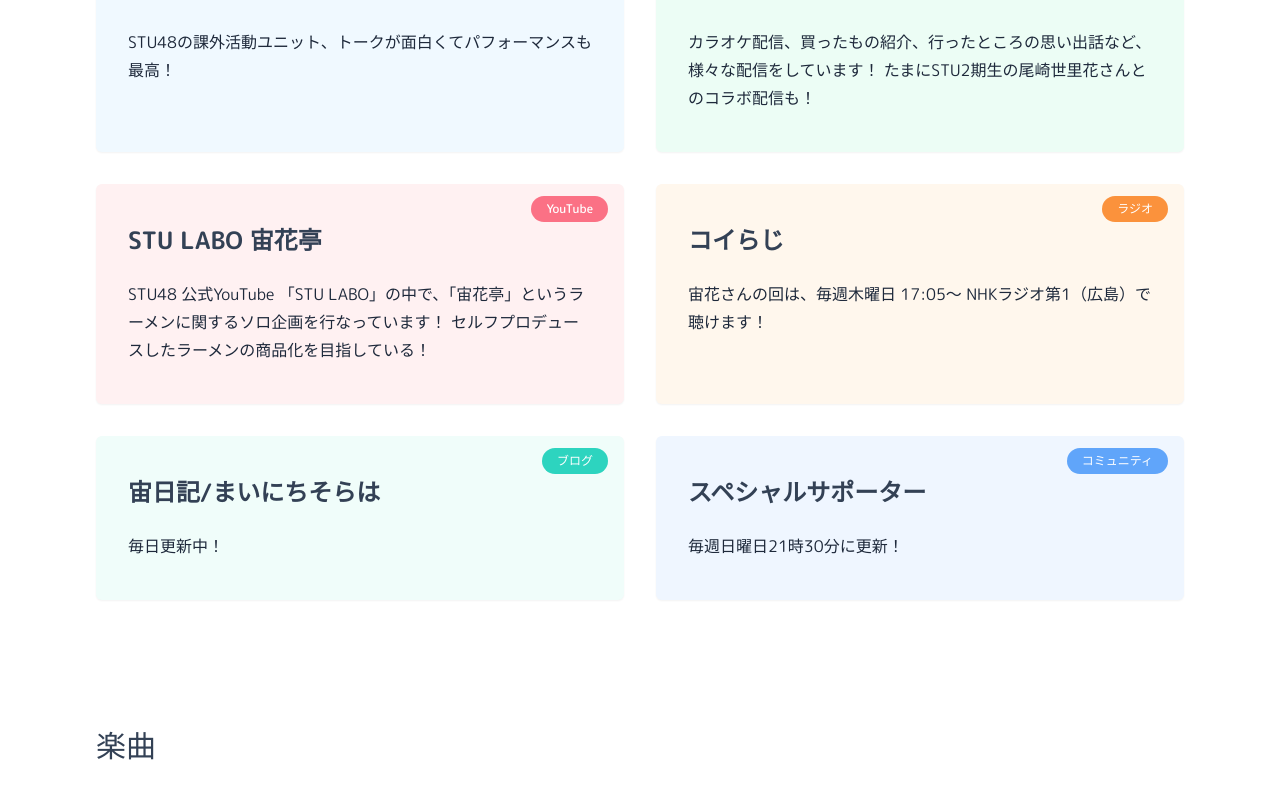
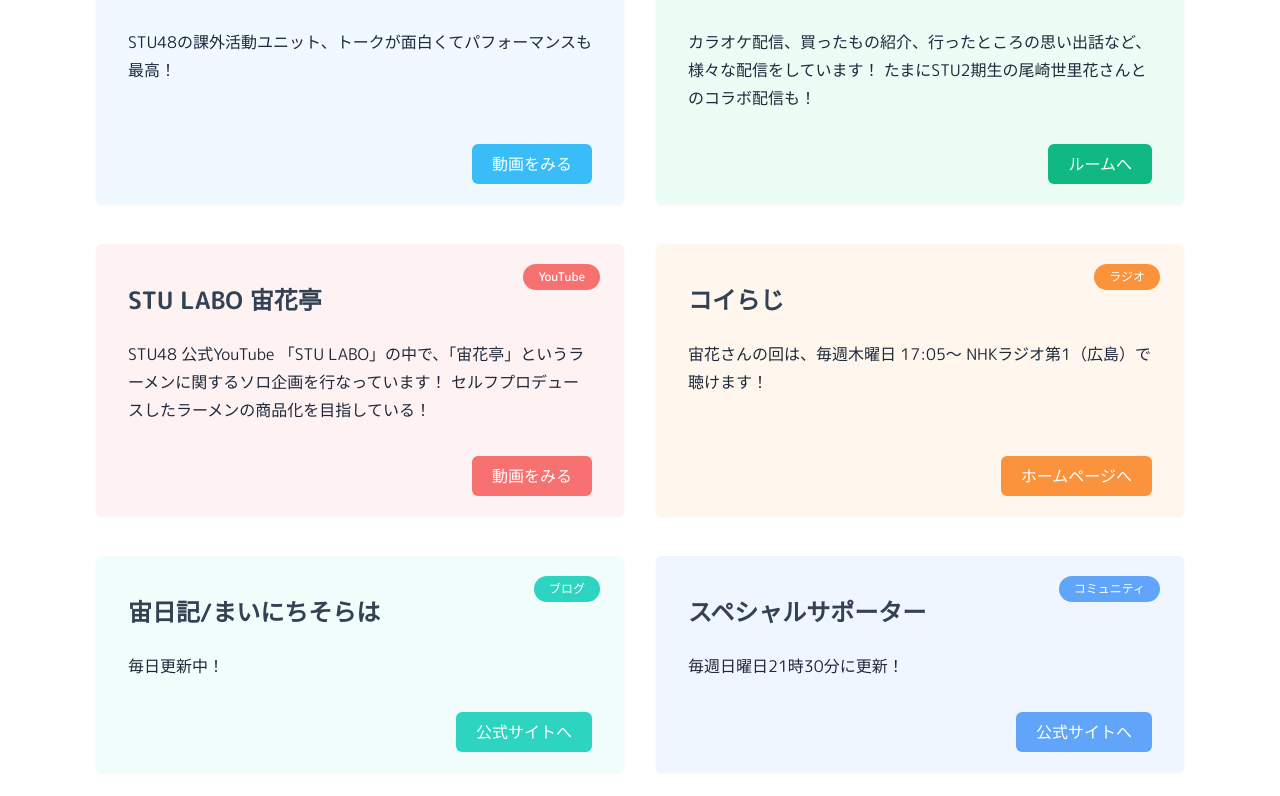
Before and after one commit to melodyclue/soraha, a Next.js app: page / in a window 1280 px wide. Shown: the part 1223-2019 px from the top of the page. Built offline with nearby package versions, Linux system fonts and the light colour scheme; no server answers; what prettier-plugin-tailwindcss would draw is missing.

Commit message:
fix arrange

```diff
--- a/app/page.tsx
+++ b/app/page.tsx
@@ -84,111 +84,170 @@
         </div>
 
         <section className="pb-20 pt-10 md:pb-32 md:pt-20">
-          <div className="grod-col-1 grid gap-8 md:grid-cols-2">
-            <div className="relative rounded-md bg-sky-50 px-3 py-10 shadow-sm md:px-8">
-              <a
-                href="https://sp.stu48.com/feature/rikujou_teamunit_miker_fs"
+          <div className="grod-col-1 grid gap-y-10 gap-x-8 md:grid-cols-2">
+            <div className="relative rounded-md bg-sky-50 px-3 pt-10 pb-5 shadow-sm md:px-8 flex flex-col">
+              {/* <a
+                href="https://youtu.be/fmMdUw9vPzw"
                 className="absolute inset-0"
                 target="_blank"
                 rel="noopener noreferrer"
-              ></a>
-              <Badge className="absolute right-4 top-3 bg-sky-400 text-white">
+              ></a> */}
+              <Badge className="absolute right-6 top-5 bg-sky-400 text-white">
                 ユニット
               </Badge>
               <h3 className="mb-6 text-xl font-semibold text-slate-700 md:text-2xl">
                 MiKER!
               </h3>
-              <p className="break-words leading-7">
+              <p className="break-words leading-7 flex-1">
                 STU48の課外活動ユニット、トークが面白くてパフォーマンスも最高！
               </p>
+              <div className="flex justify-end mt-4">
+                <a
+                  href="https://youtu.be/fmMdUw9vPzw"
+                  className="bg-sky-400 text-white px-5 py-2 rounded-md mt-4 inline-block font-medium text-sm md:text-base"
+                  target="_blank"
+                  rel="noopener noreferrer"
+                >
+                  動画をみる
+                </a>
+              </div>
             </div>
-            <div className="relative rounded-md bg-emerald-50 px-3 py-10 shadow-sm md:px-8">
-              <a
+            <div className="relative rounded-md bg-emerald-50 px-3 pt-10 pb-5 shadow-sm md:px-8 flex flex-col">
+              {/* <a
                 href="https://www.showroom-live.com/r/48_SHINANO_SORAHA"
                 className="absolute inset-0"
                 target="_blank"
                 rel="noopener noreferrer"
-              ></a>
-              <Badge className="absolute right-4 top-3 bg-emerald-500 text-white">
+              ></a> */}
+              <Badge className="absolute right-6 top-5 bg-emerald-500 text-white">
                 配信
               </Badge>
               <h3 className="mb-6 text-xl font-semibold text-slate-700 md:text-2xl">
                 SHOWROOM
               </h3>
-              <p className="break-words leading-7">
+              <p className="break-words leading-7 flex-1">
                 カラオケ配信、買ったもの紹介、行ったところの思い出話など、様々な配信をしています！
                 たまにSTU2期生の尾崎世里花さんとのコラボ配信も！
               </p>
+              <div className="flex justify-end mt-4">
+                <a
+                  href="https://www.showroom-live.com/r/48_SHINANO_SORAHA"
+                  className="bg-emerald-500 text-white px-5 py-2 rounded-md mt-4 inline-block font-medium text-sm md:text-base"
+                  target="_blank"
+                  rel="noopener noreferrer"
+                >
+                  ルームへ
+                </a>
+              </div>
             </div>
-            <div className="relative rounded-md bg-rose-50 px-3 py-10 shadow-sm md:px-8">
-              <a
+            <div className="relative rounded-md bg-red-50 px-3 pt-10 pb-5 shadow-sm md:px-8 flex flex-col">
+              {/* <a
                 href="https://www.youtube.com/playlist?list=PLgH27eqLR8Y8czJOH_mH9nOKaDQEn-7JS"
                 className="absolute inset-0"
                 target="_blank"
                 rel="noopener noreferrer"
-              ></a>
-              <Badge className="absolute right-4 top-3 bg-rose-400 text-white">
+              ></a> */}
+              <Badge className="absolute right-6 top-5 bg-red-400 text-white">
                 YouTube
               </Badge>
               <h3 className="mb-6 text-xl font-semibold text-slate-700 md:text-2xl">
                 STU LABO 宙花亭
               </h3>
-              <p className="break-words leading-7">
+              <p className="break-words leading-7 flex-1">
                 STU48 公式YouTube 「STU
                 LABO」の中で、「宙花亭」というラーメンに関するソロ企画を行なっています！
                 セルフプロデュースしたラーメンの商品化を目指している！
               </p>
+              <div className="flex justify-end mt-4">
+                <a
+                  href="https://www.youtube.com/playlist?list=PLgH27eqLR8Y8czJOH_mH9nOKaDQEn-7JS"
+                  className="bg-red-400 text-white px-5 py-2 rounded-md mt-4 inline-block font-medium text-sm md:text-base"
+                  target="_blank"
+                  rel="noopener noreferrer"
+                >
+                  動画をみる
+                </a>
+              </div>
             </div>
-            <div className="relative rounded-md bg-orange-50 px-3 py-10 shadow-sm md:px-8">
-              <a
+            <div className="relative rounded-md bg-orange-50 px-3 pt-10 pb-5 shadow-sm md:px-8 flex flex-col">
+              {/* <a
                 href="https://www.nhk.jp/p/koiraji/rs/Q7L6MXWKGL/"
                 className="absolute inset-0"
                 target="_blank"
                 rel="noopener noreferrer"
-              ></a>
-              <Badge className="absolute right-4 top-3 bg-orange-400 text-white">
+              ></a> */}
+              <Badge className="absolute right-6 top-5 bg-orange-400 text-white">
                 ラジオ
               </Badge>
               <h3 className="mb-6 text-xl font-semibold text-slate-700 md:text-2xl">
                 コイらじ
               </h3>
-              <p className="break-words leading-7">
+              <p className="break-words leading-7 flex-1">
                 宙花さんの回は、毎週木曜日 17:05〜
                 NHKラジオ第1（広島）で聴けます！
               </p>
+              <div className="flex justify-end mt-4">
+                <a
+                  href="https://www.nhk.jp/p/koiraji/rs/Q7L6MXWKGL/"
+                  className="bg-orange-400 text-white px-5 py-2 rounded-md mt-4 inline-block font-medium text-sm md:text-base"
+                  target="_blank"
+                  rel="noopener noreferrer"
+                >
+                  ホームページへ
+                </a>
+              </div>
             </div>
-            <div className="relative rounded-md bg-teal-50 px-3 py-10 shadow-sm md:px-8">
-              <a
+            <div className="relative rounded-md bg-teal-50 px-3 pt-10 pb-5 shadow-sm md:px-8 flex flex-col">
+              {/* <a
                 href="https://sp.stu48.com/"
                 className="absolute inset-0"
                 target="_blank"
                 rel="noopener noreferrer"
-              ></a>
-              <Badge className="absolute right-4 top-3 bg-teal-400 text-white">
+              ></a> */}
+              <Badge className="absolute right-6 top-5 bg-teal-400 text-white">
                 ブログ
               </Badge>
               <h3 className="mb-6 text-xl font-semibold text-slate-700 md:text-2xl">
                 宙日記/まいにちそらは
               </h3>
-              <p className="break-words leading-7">毎日更新中！</p>
+              <p className="break-words leading-7 flex-1">毎日更新中！</p>
+              <div className="flex justify-end mt-4">
+                <a
+                  href="https://sp.stu48.com/"
+                  className="bg-teal-400 text-white px-5 py-2 rounded-md mt-4 inline-block font-medium text-sm md:text-base"
+                  target="_blank"
+                  rel="noopener noreferrer"
+                >
+                  公式サイトへ
+                </a>
+              </div>
             </div>
-            <div className="relative rounded-md bg-blue-50 px-3 py-10 shadow-sm md:px-8">
-              {" "}
+            <div className="relative rounded-md bg-blue-50 px-3 pt-10 pb-5 shadow-sm md:px-8 flex flex-col">
               <a
                 href="https://stu48-specialsupporter-rooms.fanpla.jp/"
                 className="absolute inset-0"
                 target="_blank"
                 rel="noopener noreferrer"
               ></a>
-              <Badge className="absolute right-4 top-3 bg-blue-400 text-white">
+              <Badge className="absolute right-6 top-5 bg-blue-400 text-white">
                 コミュニティ
               </Badge>
               <h3 className="mb-6 text-xl font-semibold text-slate-700 md:text-2xl">
                 スペシャルサポーター
               </h3>
-              <p className="break-words leading-7">
+              <p className="break-words leading-7 flex-1">
                 毎週日曜日21時30分に更新！
               </p>
+              <div className="flex justify-end mt-4">
+                <a
+                  href="https://sp.stu48.com/"
+                  className="bg-blue-400 text-white px-5 py-2 rounded-md mt-4 inline-block font-medium text-sm md:text-base"
+                  target="_blank"
+                  rel="noopener noreferrer"
+                >
+                  公式サイトへ
+                </a>
+              </div>
             </div>
           </div>
         </section>
@@ -197,13 +256,13 @@
           <h2 className="mb-8 text-3xl font-medium text-slate-700">楽曲</h2>
           <div className="grid grid-cols-1 gap-8">
             <div className="relative rounded-md bg-yellow-50 px-4 py-6 shadow-sm md:px-8">
-              <Badge className="absolute right-4 top-3 hidden text-slate-700 md:block">
+              <Badge className="absolute right-6 top-5 hidden text-slate-700 md:block">
                 「風を待つ」 - 2019.02.13
               </Badge>
               <h3 className="mb-2 text-xl font-semibold text-slate-700 md:mb-6 md:text-2xl">
                 やがて菜の花が咲く頃
               </h3>
-              <p className="break-words leading-7">
+              <p className="break-words leading-7 flex-1">
                 ドラフト3期生として初めの曲！
               </p>
               <div className="flex w-full justify-end">
@@ -215,13 +274,13 @@
               </div>
             </div>
             <div className="relative rounded-md bg-sky-50 px-4 py-6 shadow-sm md:px-8">
-              <Badge className="absolute right-4 top-3 hidden text-slate-700 md:block">
+              <Badge className="absolute right-6 top-5 hidden text-slate-700 md:block">
                 「花は誰のもの?」 - 2022.04.13
               </Badge>
               <h3 className="mb-2 text-xl font-semibold text-slate-700 md:mb-6 md:text-2xl">
                 船から降りた僕たちは
               </h3>
-              <p className="break-words leading-7">初センター曲！</p>{" "}
+              <p className="break-words leading-7 flex-1">初センター曲！</p>{" "}
               <div className="flex w-full justify-end">
                 <MusciShare
                   apple_share_url={`https://music.apple.com/jp/album/%E8%88%B9%E3%81%8B%E3%82%89%E9%99%8D%E3%82%8A%E3%81%9F%E5%83%95%E3%81%9F%E3%81%A1%E3%81%AF/1616820916?i=1616820935`}
@@ -231,13 +290,15 @@
               </div>
             </div>
             <div className="relative rounded-md bg-slate-50 px-4 py-6 shadow-sm md:px-8">
-              <Badge className="absolute right-4 top-3 hidden text-slate-700 md:block">
+              <Badge className="absolute right-6 top-5 hidden text-slate-700 md:block">
                 「息をする心」 - 2023.03.15
               </Badge>
               <h3 className="mb-2 text-xl font-semibold text-slate-700 md:mb-6 md:text-2xl">
                 自然淘汰主義
               </h3>
-              <p className="break-words leading-7">そらはさんセンター！</p>{" "}
+              <p className="break-words leading-7 flex-1">
+                そらはさんセンター！
+              </p>{" "}
               <div className="flex w-full justify-end">
                 <MusciShare
                   apple_share_url={`https://music.apple.com/jp/album/%E8%87%AA%E7%84%B6%E6%B7%98%E6%B1%B0%E4%B8%BB%E7%BE%A9/1675294316?i=1675294318`}
```
